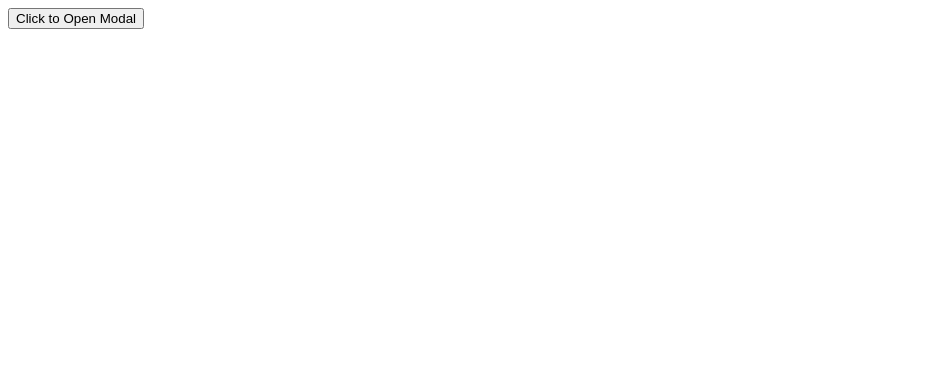
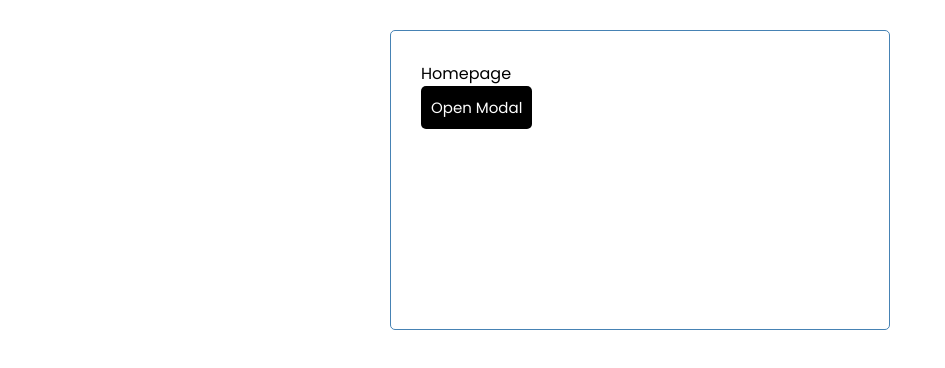
Before and after one commit to evenegas3/react-examples, a React (Create React App) app in the folder modal-test-project/: page / in a window 1280 px wide. Shown: the top 368 px of the page, without its empty margins (0-945 px from the left). Built offline with nearby package versions, Linux system fonts and the light colour scheme.

Commit message:
Modal functionality
Modal open and close functionality working

```diff
--- a/modal-test-project/src/App.js
+++ b/modal-test-project/src/App.js
@@ -1,6 +1,6 @@
-import React, { useState } from 'react';
+import { useState } from 'react';
 import Modal from 'react-modal';
-import ButtonModal from './ButtonModals/ButtonModal';
+import ButtonModal from './components/Modals/ButtonModal';
 
 function App() {
 
@@ -14,14 +14,16 @@
   }
 
   return(
-    <>
-        <button onClick={setModalIsOpenToTrue}>Click to Open Modal</button>
+    <div className="container">
+      <p>Homepage</p>
+      <button className="btn" onClick={setModalIsOpenToTrue}>Open Modal</button>
 
-        <Modal isOpen={modalIsOpen}>
-            <button onClick={setModalIsOpenToFalse}>x</button>
-            <ButtonModal/>
-        </Modal>
-    </>
+      <Modal isOpen={modalIsOpen}>
+        <ButtonModal/>
+          <button className="btn" onClick={setModalIsOpenToFalse}>Close</button>
+      </Modal>
+
+    </div>
   )
 }
 
--- a/modal-test-project/src/ButtonModals/ButtonModal.jsx
+++ b/modal-test-project/src/components/Modals/ButtonModal.jsx
@@ -9,5 +9,4 @@
     );
   }
 
-
 export default ButtonModal;
--- /dev/null
+++ b/modal-test-project/src/index.css
@@ -0,0 +1,112 @@
+@import url('https://fonts.googleapis.com/css2?family=Poppins:wght@300;400&display=swap');
+
+* {
+  box-sizing: border-box;
+  margin: 0;
+  padding: 0;
+}
+
+body {
+  font-family: 'Poppins', sans-serif;
+}
+
+.container {
+  max-width: 500px;
+  margin: 30px auto;
+  overflow: auto;
+  min-height: 300px;
+  border: 1px solid steelblue;
+  padding: 30px;
+  border-radius: 5px;
+}
+
+.header {
+  display: flex;
+  justify-content: space-between;
+  align-items: center;
+  margin-bottom: 20px;
+}
+
+.btn {
+  display: inline-block;
+  background: #000;
+  color: #fff;
+  border: none;
+  padding: 10px 10px;
+  /* margin: 5px; */
+  border-radius: 5px;
+  cursor: pointer;
+  text-decoration: none;
+  font-size: 15px;
+  font-family: inherit;
+}
+
+.btn:focus {
+  outline: none;
+}
+
+.btn:active {
+  transform: scale(0.98);
+}
+
+.btn-block {
+  display: block;
+  width: 100%;
+}
+
+.task {
+  background: #f4f4f4;
+  margin: 5px;
+  padding: 10px 20px;
+  cursor: pointer;
+}
+
+.task.reminder {
+  border-left: 5px solid green;
+}
+
+.task h3 {
+  display: flex;
+  align-items: center;
+  justify-content: space-between;
+}
+
+.add-form {
+  margin-bottom: 40px;
+}
+
+.form-control {
+  margin: 20px 0;
+}
+
+.form-control label {
+  display: block;
+}
+
+.form-control input {
+  width: 100%;
+  height: 40px;
+  margin: 5px;
+  padding: 3px 7px;
+  font-size: 17px;
+}
+
+.form-control-check {
+  display: flex;
+  align-items: center;
+  justify-content: space-between;
+}
+
+.form-control-check label {
+  flex: 1;
+}
+
+.form-control-check input {
+  flex: 2;
+  height: 20px;
+}
+
+footer {
+  margin-top: 30px;
+  text-align: center;
+}
--- a/modal-test-project/src/index.js
+++ b/modal-test-project/src/index.js
@@ -1,5 +1,6 @@
 import React from 'react';
 import ReactDOM from 'react-dom';
+import './index.css';
 import App from './App';
 import reportWebVitals from './reportWebVitals';
 
```
Also changed, not shown: modal-test-project/src/TempFiles/useModal.jsx (renamed from modal-test-project/src/ButtonModals/useModal.jsx).
